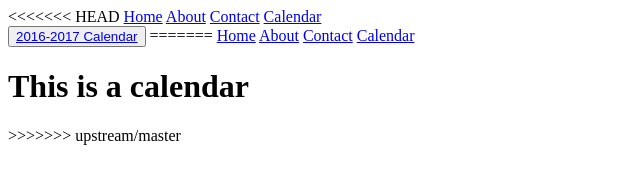
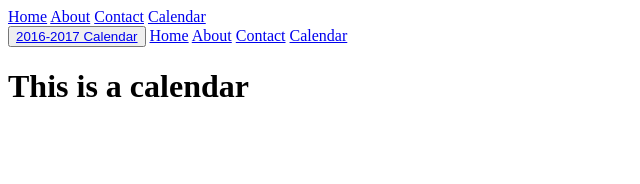
Before and after one commit to Script-Kiddies-LLC/namakprep, a website: page public/calendar.html in a window 1280 px wide. Shown: the whole page, without its empty margins (0-640 px from the left). Drawn offline with Linux system fonts and the light colour scheme.

Commit message:
Fixing Kirsten's code

```diff
--- a/public/calendar.html
+++ b/public/calendar.html
@@ -9,21 +9,18 @@
 </head>
 
 <body>
-<<<<<<< HEAD
 <a href= "index.html" title="Home">Home</a>
 <a href= "about.html" title="About">About</a>
 <a href= "contact.html" title="Contact">Contact</a>
 <a href= "calendar.html" title="Calendar">Calendar</a><br>
 <button onclick><a href= "Calendar.pdf" title="2016-2017 Events">2016-2017 Calendar</a></button>
 
-=======
   <a href= "index.html" title="Home">Home</a>
   <a href= "about.html" title="About">About</a>
   <a href= "contact.html" title="Contact">Contact</a>
   <a href= "calendar.html" title="Calendar">Calendar</a>
 
   <h1>This is a calendar</h1>
->>>>>>> upstream/master
 </body>
 
 </html>
```
